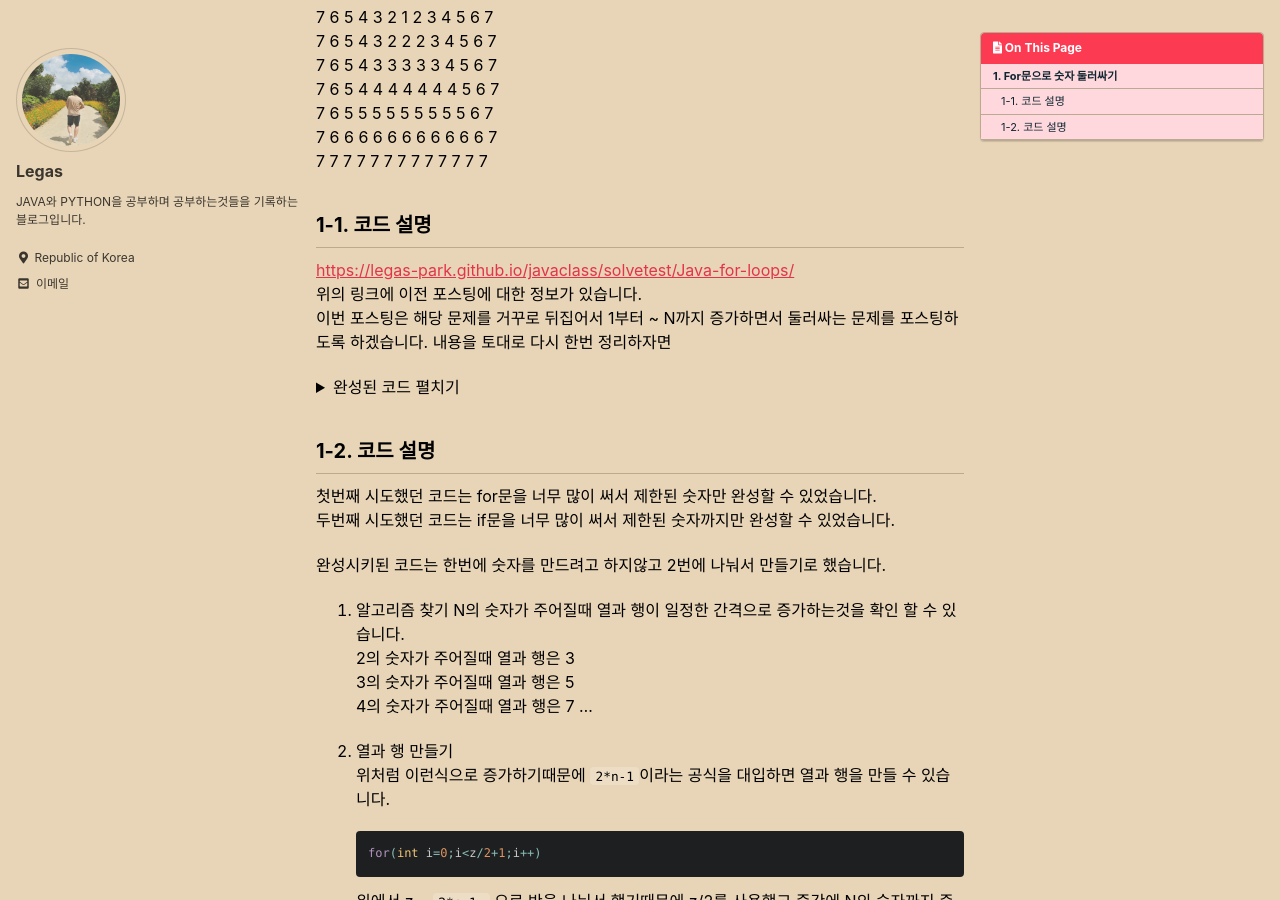
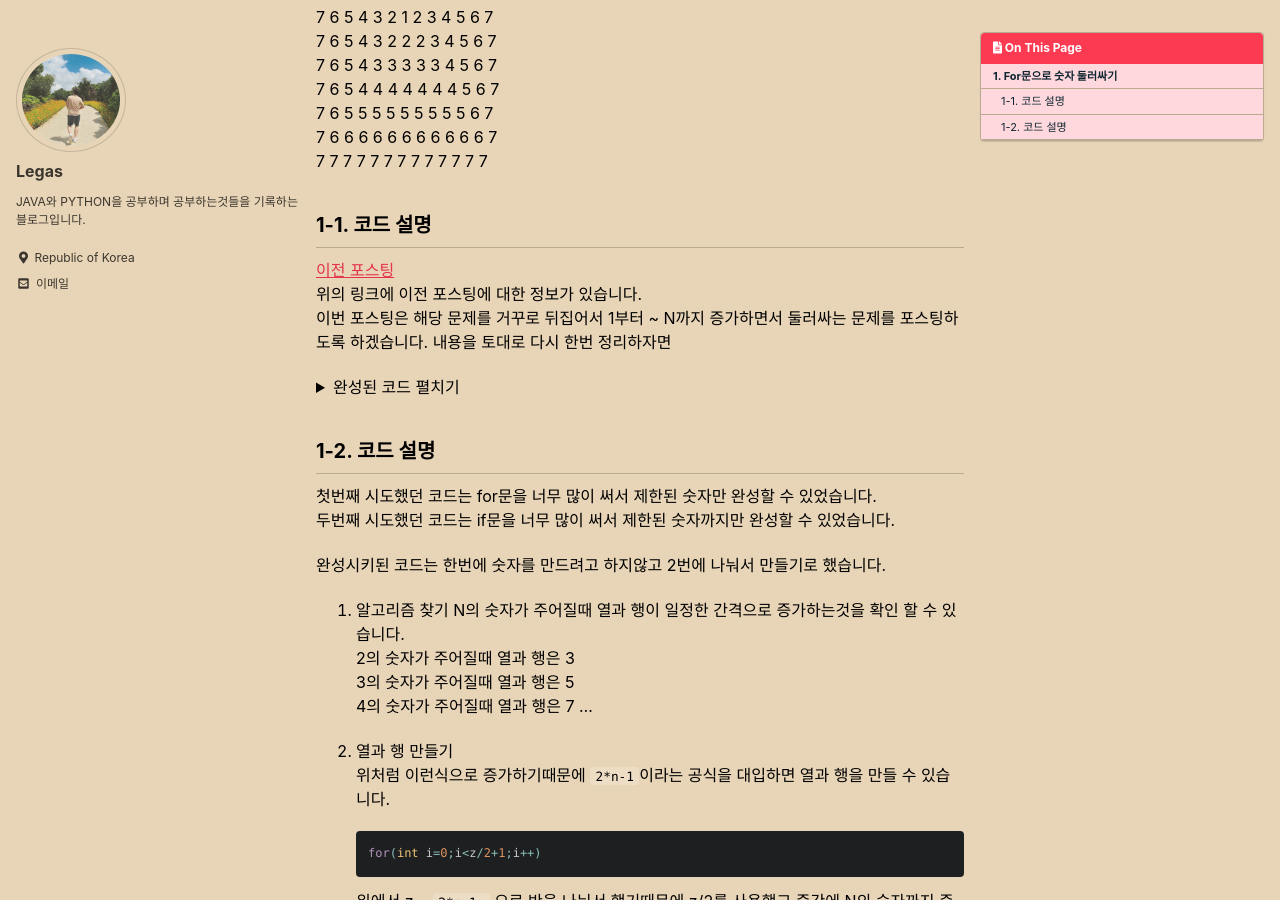
Before and after one commit to Legas-park/Legas-park.github.io, a Jekyll site: the page built from _posts/2021-03-23-Java for test solution.md, in a window 1280 px wide and 900 px high, scrolled down 867 px. Built offline with Jekyll 4.4.1, drawn with Linux system fonts in a browser that asks for light colours; cached includes are drawn as plain includes; comment, search, counter and statistics services are not loaded.

Commit message:
Update 2021-03-23-Java for test solution.md

```diff
--- a/_posts/2021-03-23-Java for test solution.md
+++ b/_posts/2021-03-23-Java for test solution.md
@@ -49,7 +49,7 @@ Sample Output
 7 7 7 7 7 7 7 7 7 7 7 7 7
 
 ## 1-1. 코드 설명
-<https://legas-park.github.io/javaclass/solvetest/Java-for-loops/>
+[이전 포스팅](https://legas-park.github.io/javaclass/solvetest/Java-for-loops/)
 위의 링크에 이전 포스팅에 대한 정보가 있습니다.
 이번 포스팅은 해당 문제를 거꾸로 뒤집어서 1부터 ~ N까지 증가하면서 둘러싸는 문제를 포스팅하도록 하겠습니다.
 내용을 토대로 다시 한번 정리하자면
```
